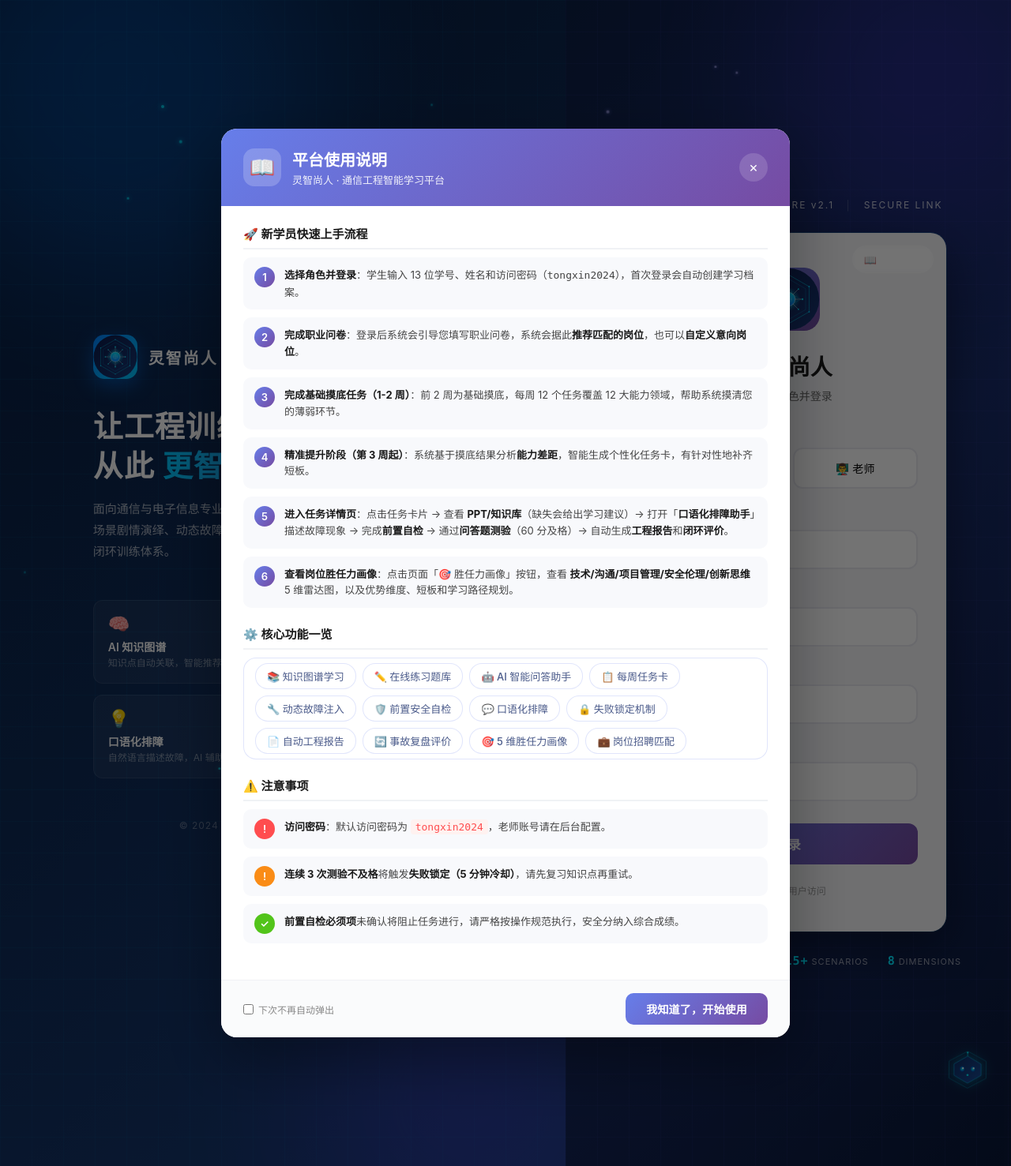
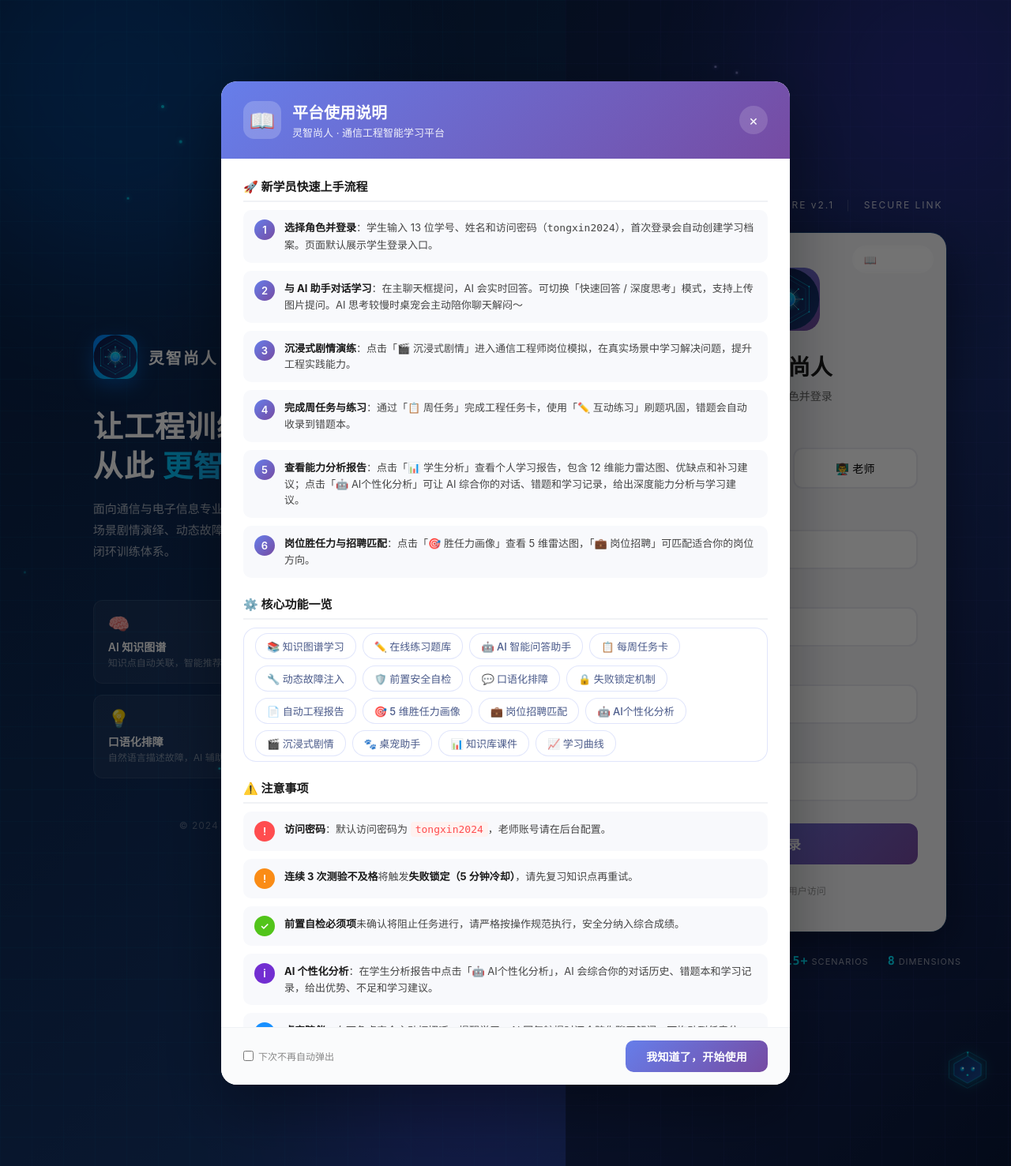
Before and after one commit to Xiran-123/lingzhishangren-ai, a Flask app: page / in a window 1280 px wide. Shown: the whole page at 79% size. Run offline with Flask 3, Linux system fonts and the light colour scheme.

Commit message:
docs: 更新平台使用说明，补充AI个性化分析/桌宠/沉浸式剧情等新功能

```diff
--- a/templates/login.html
+++ b/templates/login.html
@@ -1279,27 +1279,27 @@
                                 <div class="guide-step-list">
                                     <div class="guide-step">
                                         <div class="guide-step-num">1</div>
-                                        <div class="guide-step-text"><strong>选择角色并登录</strong>：学生输入 13 位学号、姓名和访问密码（<code>tongxin2024</code>），首次登录会自动创建学习档案。</div>
+                                        <div class="guide-step-text"><strong>选择角色并登录</strong>：学生输入 13 位学号、姓名和访问密码（<code>tongxin2024</code>），首次登录会自动创建学习档案。页面默认展示学生登录入口。</div>
                                     </div>
                                     <div class="guide-step">
                                         <div class="guide-step-num">2</div>
-                                        <div class="guide-step-text"><strong>完成职业问卷</strong>：登录后系统会引导您填写职业问卷，系统会据此<strong>推荐匹配的岗位</strong>，也可以<strong>自定义意向岗位</strong>。</div>
+                                        <div class="guide-step-text"><strong>与 AI 助手对话学习</strong>：在主聊天框提问，AI 会实时回答。可切换「快速回答 / 深度思考」模式，支持上传图片提问。AI 思考较慢时桌宠会主动陪你聊天解闷～</div>
                                     </div>
                                     <div class="guide-step">
                                         <div class="guide-step-num">3</div>
-                                        <div class="guide-step-text"><strong>完成基础摸底任务（1-2 周）</strong>：前 2 周为基础摸底，每周 12 个任务覆盖 12 大能力领域，帮助系统摸清您的薄弱环节。</div>
+                                        <div class="guide-step-text"><strong>沉浸式剧情演练</strong>：点击「🎬 沉浸式剧情」进入通信工程师岗位模拟，在真实场景中学习解决问题，提升工程实践能力。</div>
                                     </div>
                                     <div class="guide-step">
                                         <div class="guide-step-num">4</div>
-                                        <div class="guide-step-text"><strong>精准提升阶段（第 3 周起）</strong>：系统基于摸底结果分析<strong>能力差距</strong>，智能生成个性化任务卡，有针对性地补齐短板。</div>
+                                        <div class="guide-step-text"><strong>完成周任务与练习</strong>：通过「📋 周任务」完成工程任务卡，使用「✏️ 互动练习」刷题巩固，错题会自动收录到错题本。</div>
                                     </div>
                                     <div class="guide-step">
                                         <div class="guide-step-num">5</div>
-                                        <div class="guide-step-text"><strong>进入任务详情页</strong>：点击任务卡片 → 查看 <strong>PPT/知识库</strong>（缺失会给出学习建议）→ 打开「<strong>口语化排障助手</strong>」描述故障现象 → 完成<strong>前置自检</strong> → 通过<strong>问答题测验</strong>（60 分及格）→ 自动生成<strong>工程报告</strong>和<strong>闭环评价</strong>。</div>
+                                        <div class="guide-step-text"><strong>查看能力分析报告</strong>：点击「📊 学生分析」查看个人学习报告，包含 12 维能力雷达图、优缺点和补习建议；点击「🤖 AI个性化分析」可让 AI 综合你的对话、错题和学习记录，给出深度能力分析与学习建议。</div>
                                     </div>
                                     <div class="guide-step">
                                         <div class="guide-step-num">6</div>
-                                        <div class="guide-step-text"><strong>查看岗位胜任力画像</strong>：点击页面「🎯 胜任力画像」按钮，查看 <strong>技术/沟通/项目管理/安全伦理/创新思维</strong> 5 维雷达图，以及优势维度、短板和学习路径规划。</div>
+                                        <div class="guide-step-text"><strong>岗位胜任力与招聘匹配</strong>：点击「🎯 胜任力画像」查看 5 维雷达图，「💼 岗位招聘」可匹配适合你的岗位方向。</div>
                                     </div>
                                 </div>
                             </div>
@@ -1316,9 +1316,13 @@
                                     <span class="guide-tag">💬 口语化排障</span>
                                     <span class="guide-tag">🔒 失败锁定机制</span>
                                     <span class="guide-tag">📄 自动工程报告</span>
-                                    <span class="guide-tag">🔄 事故复盘评价</span>
                                     <span class="guide-tag">🎯 5 维胜任力画像</span>
                                     <span class="guide-tag">💼 岗位招聘匹配</span>
+                                    <span class="guide-tag">🤖 AI个性化分析</span>
+                                    <span class="guide-tag">🎬 沉浸式剧情</span>
+                                    <span class="guide-tag">🐾 桌宠助手</span>
+                                    <span class="guide-tag">📊 知识库课件</span>
+                                    <span class="guide-tag">📈 学习曲线</span>
                                 </div>
                             </div>
 
@@ -1336,6 +1340,14 @@
                                     <div class="guide-step">
                                         <div class="guide-step-num" style="background:#52c41a;">✓</div>
                                         <div class="guide-step-text"><strong>前置自检必须项</strong>未确认将阻止任务进行，请严格按操作规范执行，安全分纳入综合成绩。</div>
+                                    </div>
+                                    <div class="guide-step">
+                                        <div class="guide-step-num" style="background:#722ed1;">i</div>
+                                        <div class="guide-step-text"><strong>AI 个性化分析</strong>：在学生分析报告中点击「🤖 AI个性化分析」，AI 会综合你的对话历史、错题本和学习记录，给出优势、不足和学习建议。</div>
+                                    </div>
+                                    <div class="guide-step">
+                                        <div class="guide-step-num" style="background:#1890ff;">i</div>
+                                        <div class="guide-step-text"><strong>桌宠陪伴</strong>：右下角桌宠会主动打招呼、提醒学习，AI 回复较慢时还会陪你聊天解闷，可拖动到任意位置。</div>
                                     </div>
                                 </div>
                             </div>
```
Also changed, not shown: templates/index.html (+9 -8 lines).
